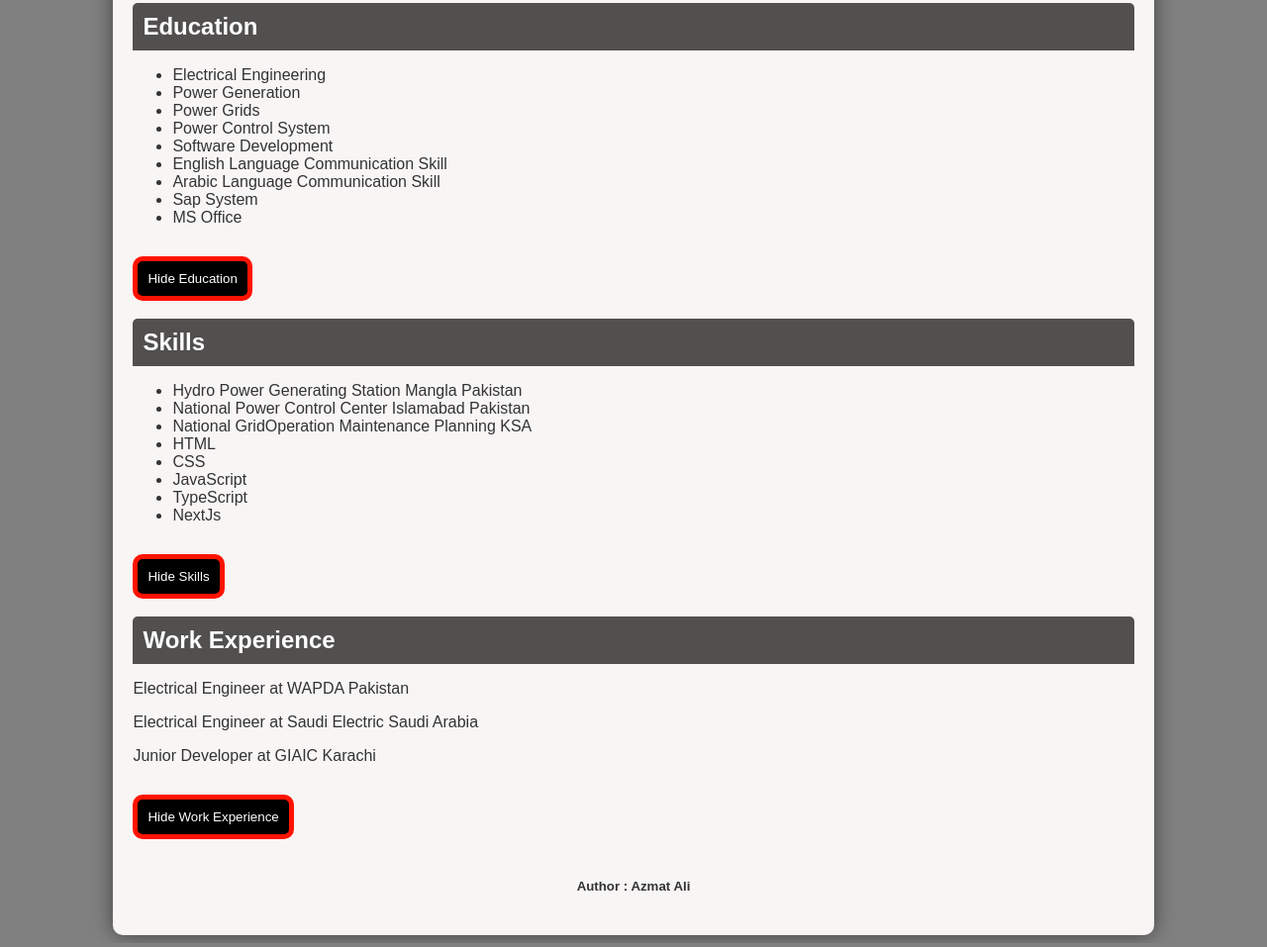
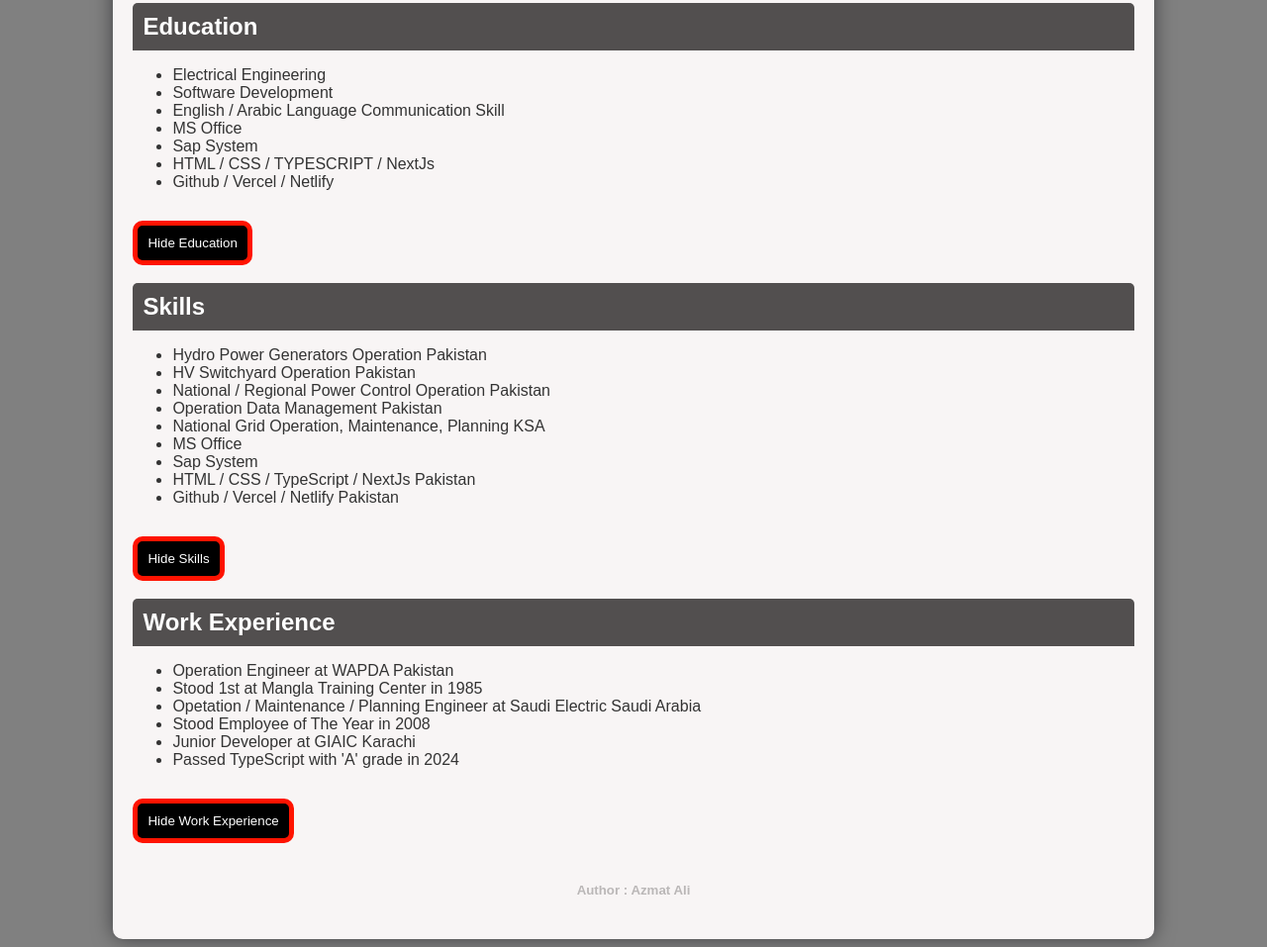
Before and after one commit to azmataliakbar/Profile1, a website: page index.html in a window 1280 px wide. Shown: the part 454-1411 px from the top of the page at 99% size. Drawn offline with Linux system fonts and the light colour scheme.

Commit message:
added some more text

```diff
--- a/index.html
+++ b/index.html
@@ -24,14 +24,13 @@
         <section class="education" id="education-section">
             <ul>
                   <li>Electrical Engineering</li>
-                  <li>Power Generation</li>
-                  <li>Power Grids</li>
-                  <li>Power Control System</li>
                   <li>Software Development</li>
-                  <li>English Language Communication Skill</li>
-                  <li>Arabic Language Communication Skill</li>
+                  <li>English / Arabic Language Communication Skill</li>
+                  <li>MS Office</li>
                   <li>Sap System</li>
-                  <li>MS Office</li>
+                  <li>HTML / CSS / TYPESCRIPT / NextJs</li>
+                  <li>Github / Vercel / Netlify</li>
+
             </ul>
           </section>
           <button id="toggle-education-btn">Hide Education</button>
@@ -41,14 +40,16 @@
         <h2>Skills</h2>
         <section class="skills" id="skills-section">
             <ul>
-                <li>Hydro Power Generating Station Mangla Pakistan</li>
-                <li>National Power Control Center Islamabad Pakistan</li>
-                <li>National GridOperation Maintenance Planning KSA</li>
-                <li>HTML</li>
-                <li>CSS</li>
-                <li>JavaScript</li>
-                <li>TypeScript</li>
-                <li>NextJs</li>
+                <li>Hydro Power Generators Operation Pakistan</li>
+                <li>HV Switchyard Operation Pakistan</li>
+                <li>National / Regional Power Control Operation Pakistan</li>
+                <li>Operation Data Management Pakistan</li>
+                <li>National Grid Operation, Maintenance, Planning KSA</li>
+                <li>MS Office</li>
+                <li>Sap System</li>
+                <li>HTML / CSS / TypeScript / NextJs Pakistan</li>
+                <li>Github / Vercel / Netlify Pakistan</li>
+
             </ul>
           </section>
           <button id="toggle-skills-btn">Hide Skills</button>
@@ -57,9 +58,14 @@
         <!-- Work Experience Section -->
         <h2>Work Experience</h2>
         <section class="work-experience" id="experience-section">
-            <p>Electrical Engineer at WAPDA Pakistan</p>
-            <p>Electrical Engineer at Saudi Electric Saudi Arabia</p>
-            <p>Junior Developer at GIAIC Karachi</p>
+          <ul>
+            <li>Operation Engineer at WAPDA Pakistan</li>
+            <li>Stood 1st at Mangla Training Center in 1985</li>
+            <li>Opetation / Maintenance / Planning Engineer at Saudi Electric Saudi Arabia</li>
+            <li>Stood Employee of The Year in 2008</li>
+            <li>Junior Developer at GIAIC Karachi</li>
+            <li>Passed TypeScript with 'A' grade in 2024</li>
+          </ul>
           </section>
           <button id="toggle-experience-btn">Hide Work Experience</button>
           <br>
--- a/styles.css
+++ b/styles.css
@@ -97,4 +97,5 @@ background-color: rgb(82, 79, 79);
 }
 h5 {
   text-align: center;
+  color: rgb(186, 183, 183);
 }
```
